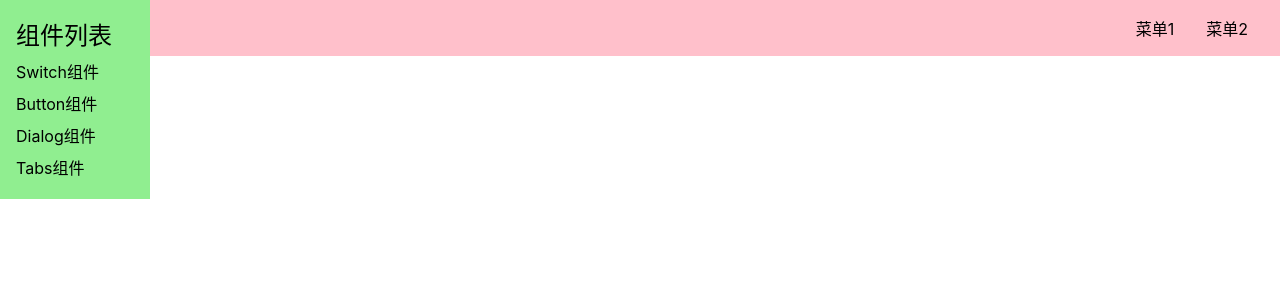
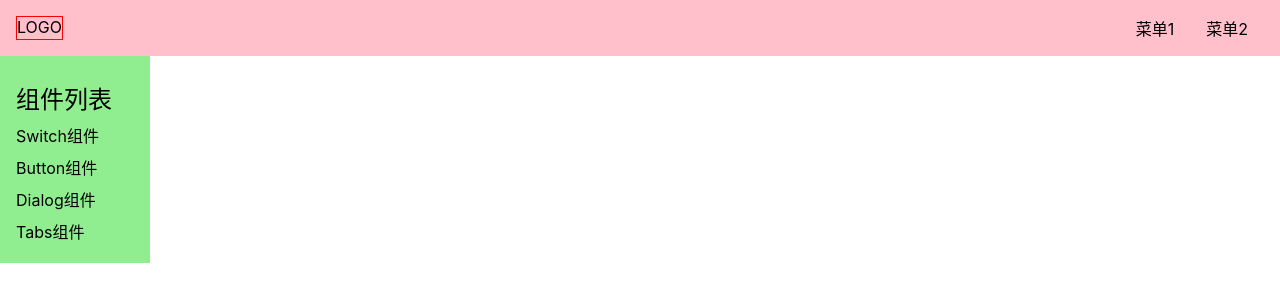
Before and after one commit to liql5870/Tiger-ui, a Vue app: page /#/doc in a window 1280 px wide. Shown: the top 302 px of the page. Built offline with nearby package versions, Linux system fonts and the light colour scheme.

Commit message:
条件topnav和aside样式

```diff
--- a/src/components/Topnav.vue
+++ b/src/components/Topnav.vue
@@ -23,6 +23,8 @@ export default {
   background: pink;
   display: flex;
   padding: 16px;
+  position: relative;
+  z-index: 10;
   > .logo{
     border: 1px solid red;
     max-width:6em;
--- a/src/views/Doc.vue
+++ b/src/views/Doc.vue
@@ -42,6 +42,7 @@ aside{
   position: fixed;
   top: 0;
   left: 0;
+  padding-top: 80px;
   > h2{
     margin-bottom: 4px;
   }
```
